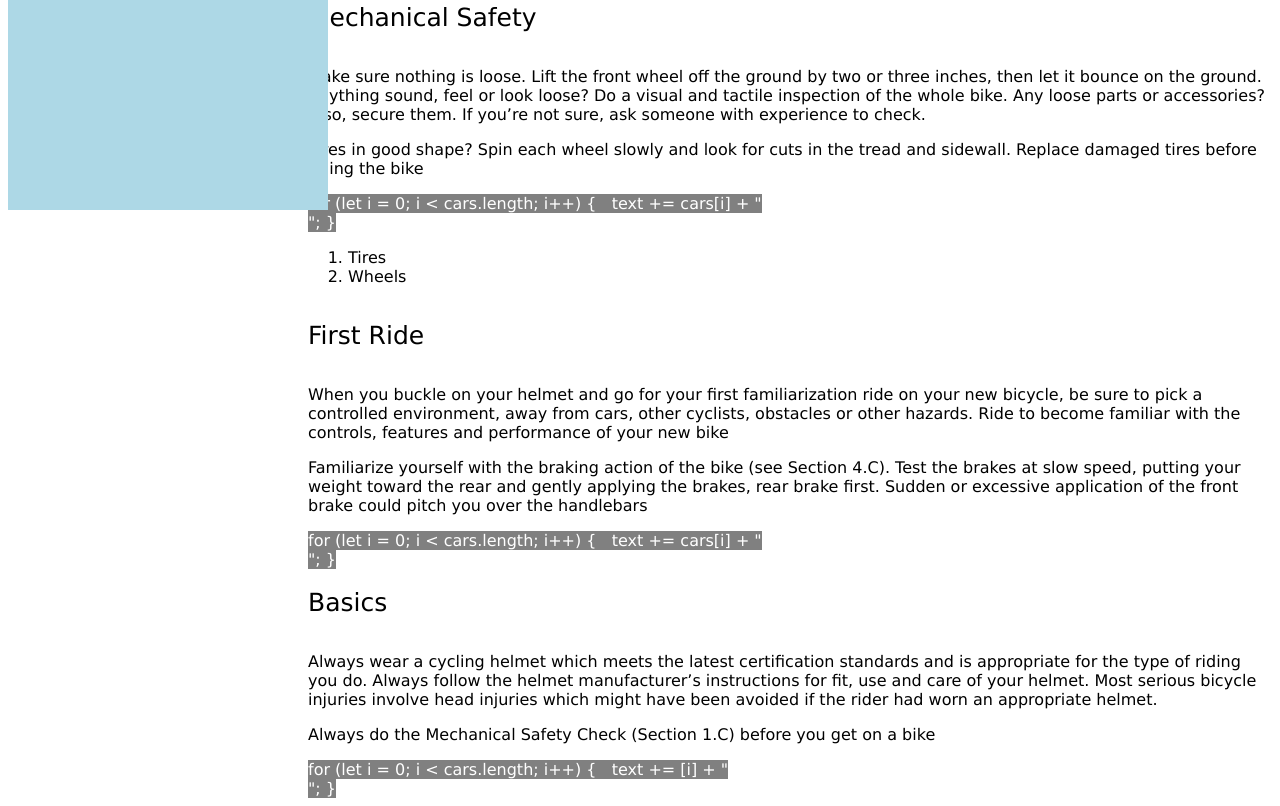
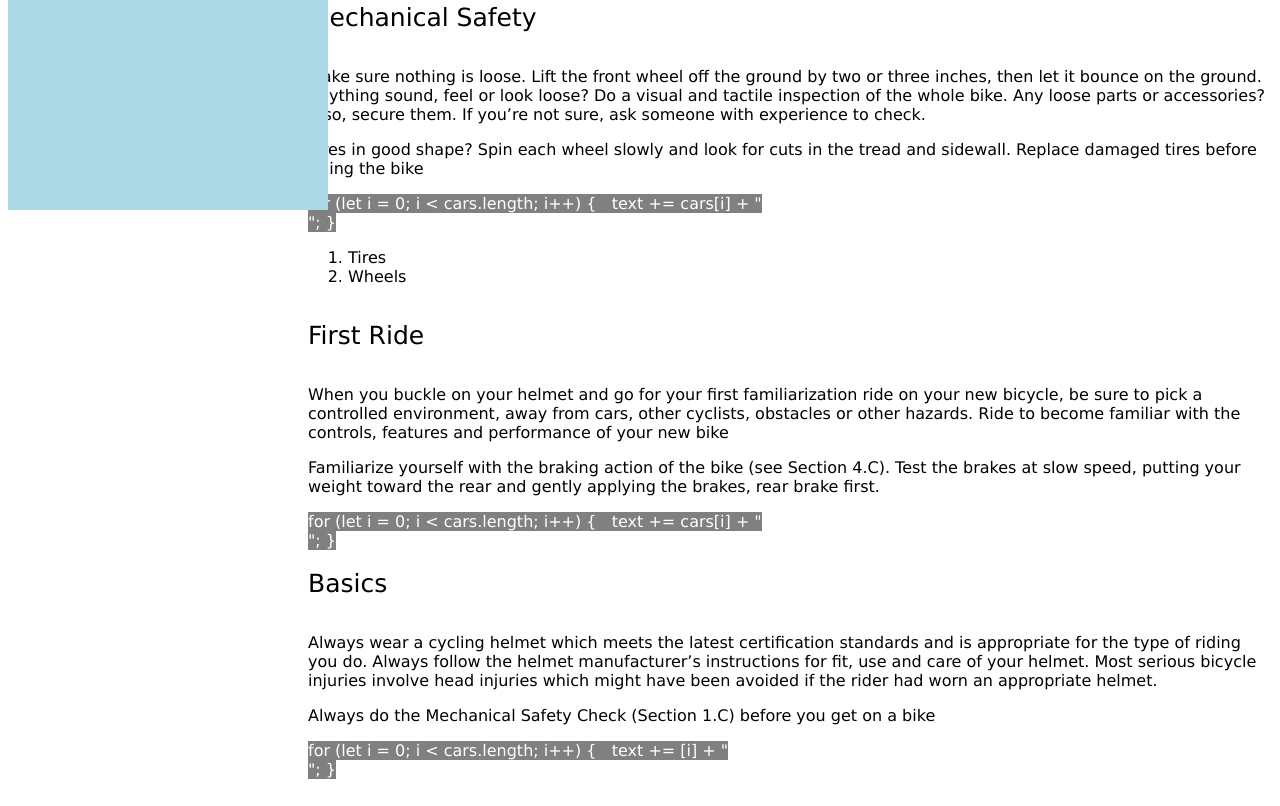
Before and after one commit to VivekRaaZ/Review-Project-Trails, a plain HTML site: page index.html in a window 1280 px wide. Shown: the part 590-1396 px from the top of the page. Drawn offline with Linux system fonts and the light colour scheme.

Commit message:
Add html file

```diff
--- a/index.html
+++ b/index.html
@@ -72,8 +72,7 @@
           features and performance of your new bike</p>
           <p>Familiarize yourself with the braking action of the bike (see Section 4.C). Test
             the brakes at slow speed, putting your weight toward the rear and gently applying
-            the brakes, rear brake first. Sudden or excessive application of the front brake
-            could pitch you over the handlebars</p>
+            the brakes, rear brake first.</p>
             <code>for (let i = 0; i < cars.length; i++) {
                 text += cars[i] + "<br>";
               } </code>
```
